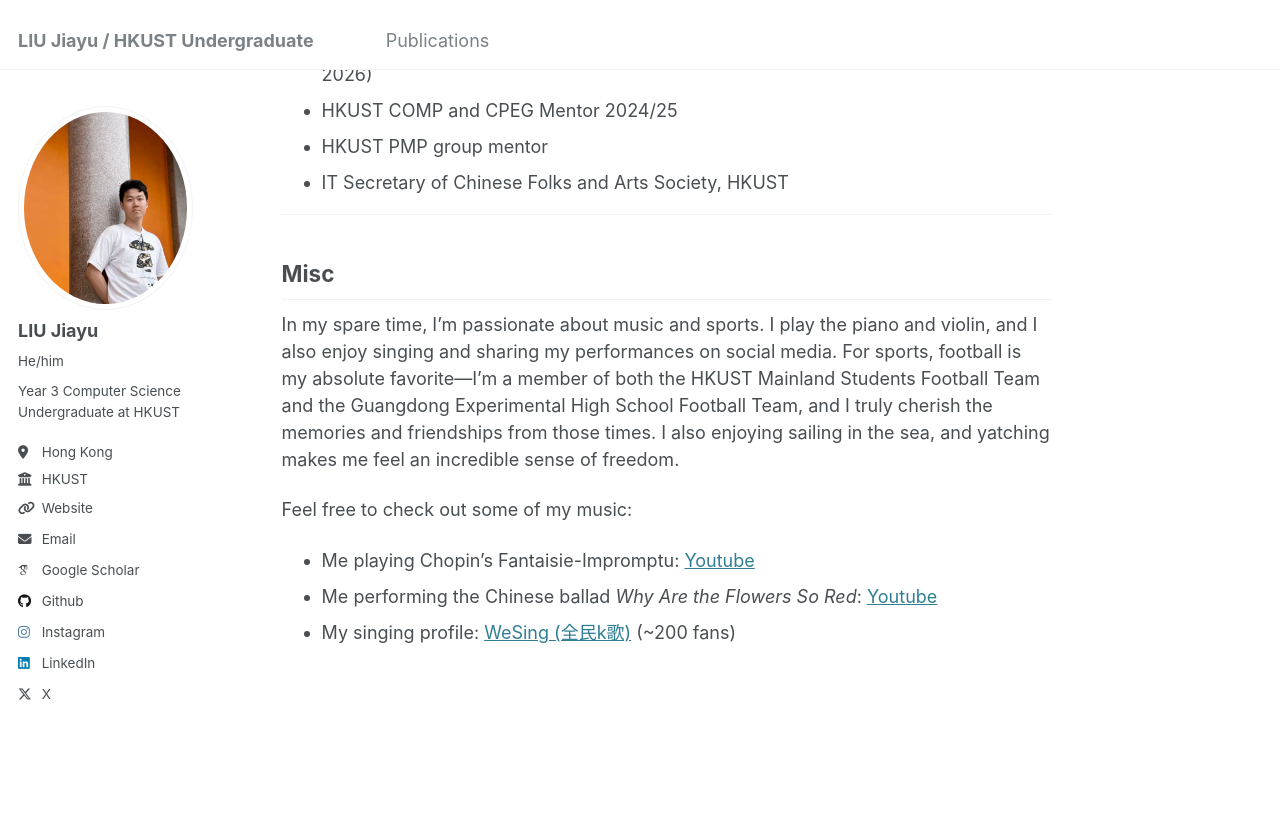
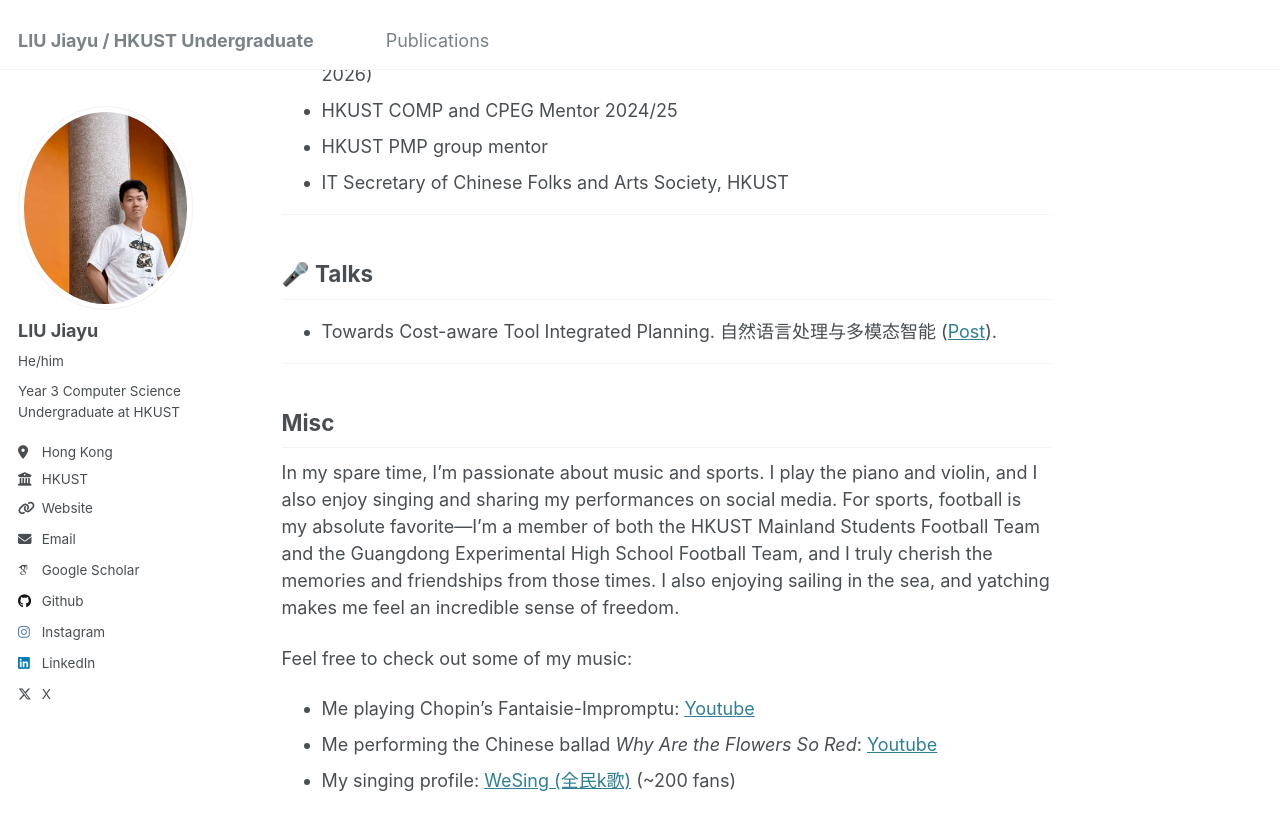
Before and after one commit to JiayuJeff/JiayuJeff.github.io, a Jekyll site: the page built from _pages/about.md, in a window 1280 px wide and 900 px high, scrolled down 3167 px. Shown: the top 830 px of the window. Built offline with Jekyll 4.4.1, drawn with Linux system fonts in a browser that asks for light colours; some web fonts are replaced.

Commit message:
Update Talks section emoji on about page

```diff
--- a/_pages/about.md
+++ b/_pages/about.md
@@ -363,6 +363,12 @@ Note: Only first author/co-first author papers are listed. Please refer to [the
 
 ---
 
+## 🎤 Talks
+
+- Towards Cost-aware Tool Integrated Planning. 自然语言处理与多模态智能 ([Post](https://jiayujeff.github.io/)).
+
+---
+
 ## Misc
 
 In my spare time, I’m passionate about music and sports. I play the piano and violin, and I also enjoy singing and sharing my performances on social media. For sports, football is my absolute favorite—I’m a member of both the HKUST Mainland Students Football Team and the Guangdong Experimental High School Football Team, and I truly cherish the memories and friendships from those times. I also enjoying sailing in the sea, and yatching makes me feel an incredible sense of freedom.
```
